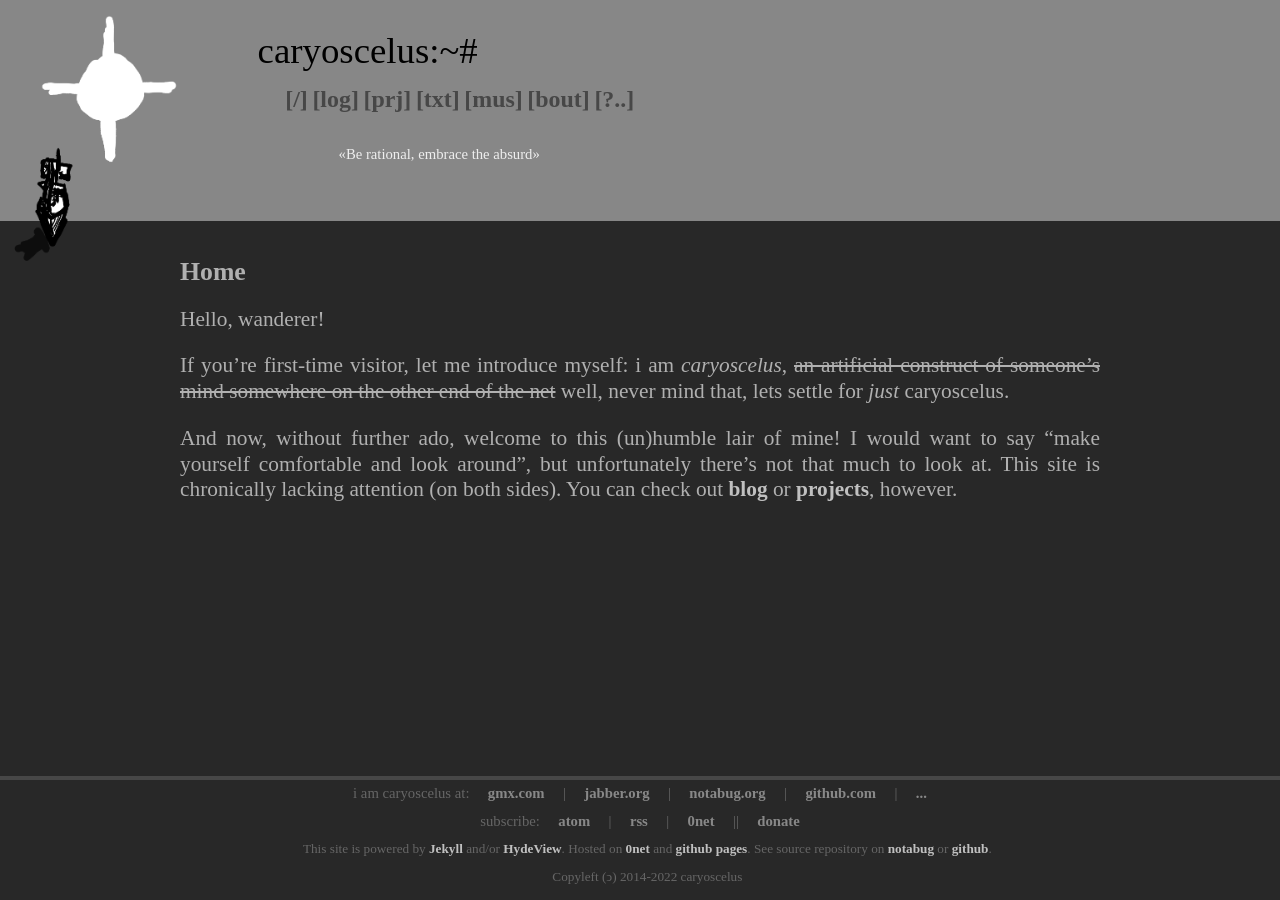
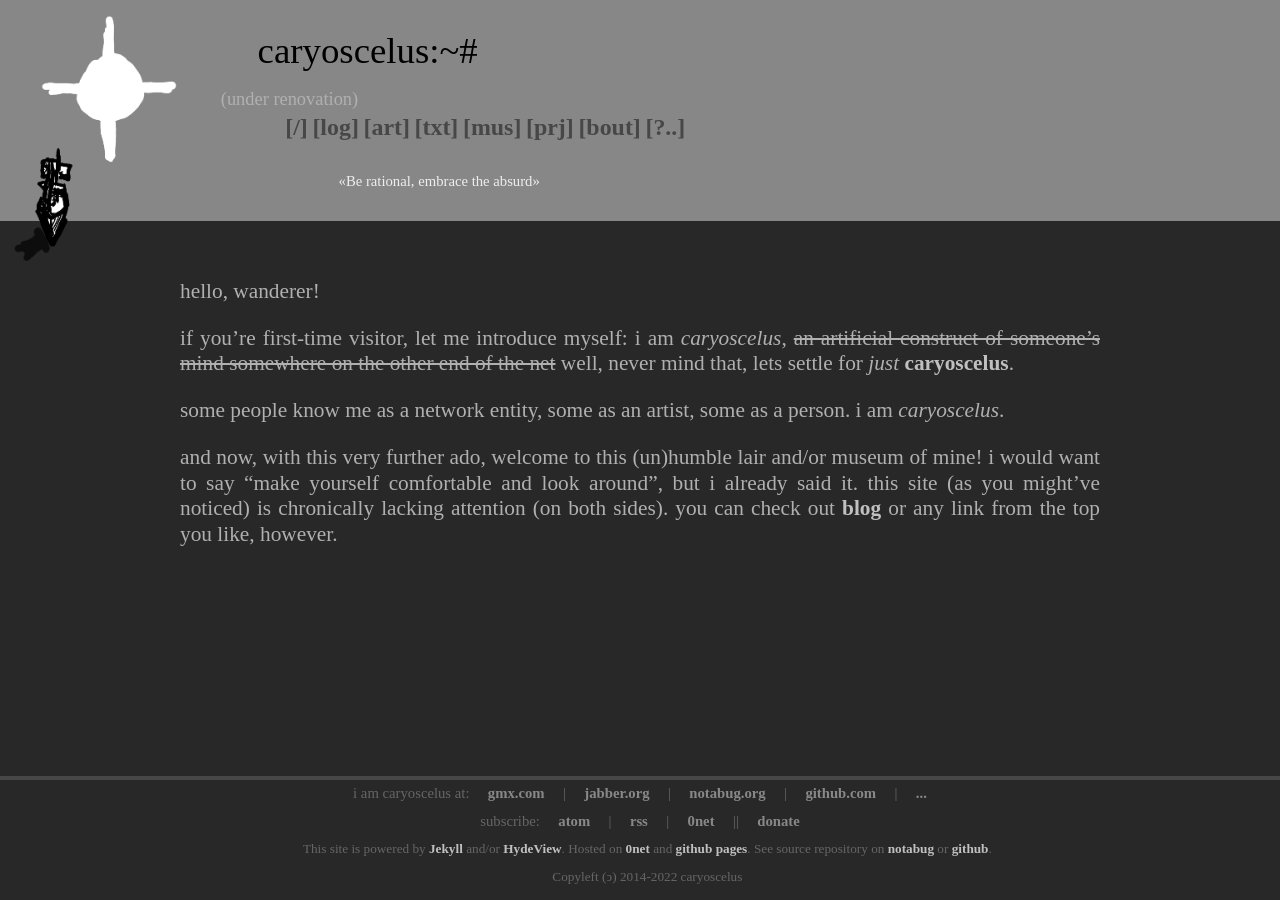
Before and after one commit to caryoscelus/caryoscelus.github.io, a Jekyll site: the page built from index.md, in a window 1280 px wide. Built offline with Jekyll 4.4.1, drawn with Linux system fonts in a browser that asks for light colours; some web fonts are replaced.

Commit message:
RENOVATION

```diff
--- a/_layouts/default.html
+++ b/_layouts/default.html
@@ -33,12 +33,14 @@
                 <div>
                     <h1 class="title"><a href="/">caryoscelus:~#</a></h1>
                     <br/>
+                                    (under renovation)<br/>
                     <span class="title_menu">
                         <a class="extra" href="/">[/]</a>
                         <a class="extra" href="/blog/">[log]</a>
-                        <a class="extra" href="/projects/">[prj]</a>
+                        <a class="extra" href="/art/">[art]</a>
                         <a class="extra" href="/txt/">[txt]</a>
                         <a class="extra" href="/music/">[mus]</a>
+                        <a class="extra" href="/projects/">[prj]</a>
                         <a class="extra" href="/about/">[bout]</a>
                         <a class="extra">[?..]</a>
                     </span>
--- a/index.md
+++ b/index.md
@@ -3,21 +3,20 @@ layout: default
 title: "caryoscelus home"
 ---
 
-Home
-----
+hello, wanderer!
 
-Hello, wanderer!
+if you're first-time visitor, let me introduce myself: i am *caryoscelus*,
+<del>an artificial construct of someone's mind somewhere on the other end of the
+net</del> well, never mind that, lets settle for *just* [caryoscelus][contacts].
 
-If you're first-time visitor, let me introduce myself: i am *caryoscelus*,
-<del>an artificial construct of someone's mind somewhere on the other end of the
-net</del> well, never mind that, lets settle for *just* caryoscelus.
+some people know me as a network entity, some as an artist, some as a person. i am
+*caryoscelus*.
 
-And now, without further ado, welcome to this (un)humble lair of mine! I would
-want to say "make yourself comfortable and look around", but unfortunately
-there's not that much to look at. This site is chronically lacking attention
-(on both sides). You can check out [blog][blog] or [projects][projects],
-however.
+and now, with this very further ado, welcome to this (un)humble lair
+and/or museum of mine! i would want to say "make yourself comfortable
+and look around", but i already said it. this site (as you might've
+noticed) is chronically lacking attention (on both sides). you can
+check out [blog][blog] or any link from the top you like, however.
 
 [blog]:         /blog/
-[projects]:     /projects/
 [contacts]:     /contacts/
```
Also changed, not shown: art/index.md (added, +6 -0 lines), music/index.md (+3 -2 lines), projects/absurdology.md (added, +6 -0 lines).
